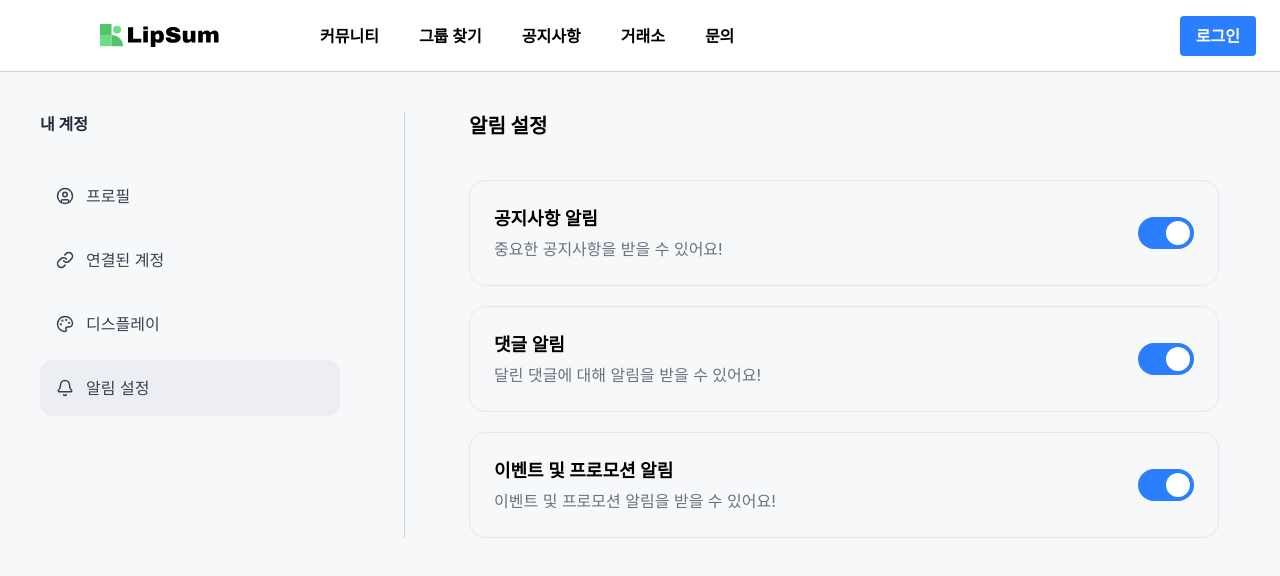
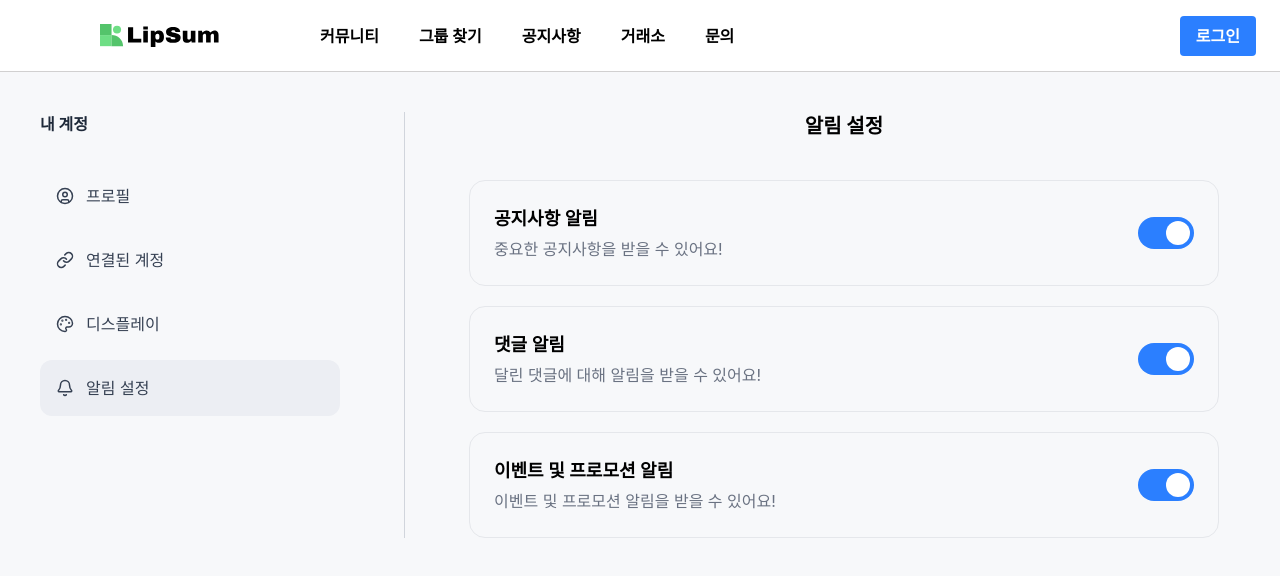
Before and after one commit to ADA-LipSum/Front, a React (Vite) app: page /settings/notifications in a window 1280 px wide. Shown: the top 576 px of the page. Built offline with nearby package versions, Linux system fonts and the light colour scheme; no server answers.

Commit message:
feat: 알림 설정 제목 중앙 정렬

```diff
--- a/src/pages/Setting/NotificationSettings.tsx
+++ b/src/pages/Setting/NotificationSettings.tsx
@@ -16,7 +16,7 @@ const notifications = [
 export const NotificationSettings = () => {
   return (
     <div className="max-w-187.5">
-      <h1 className="text-xl font-bold mb-10">알림 설정</h1>
+      <h1 className="text-center text-xl font-bold mb-10">알림 설정</h1>
 
       <div className="space-y-5">
         {notifications.map((notification) => (
```
